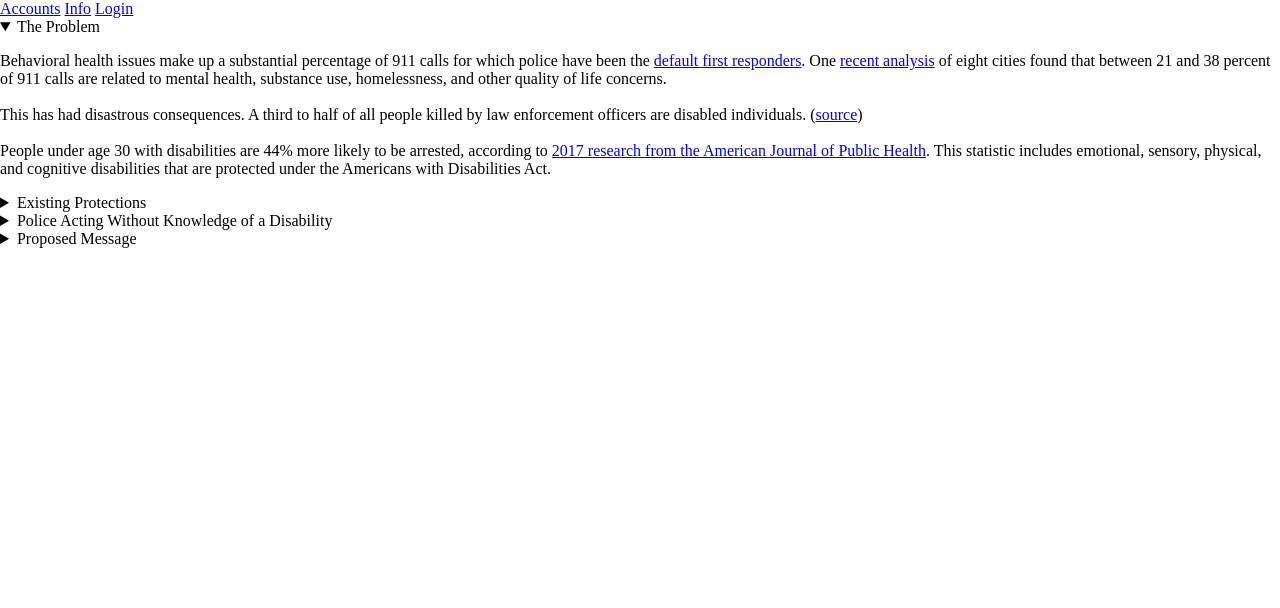
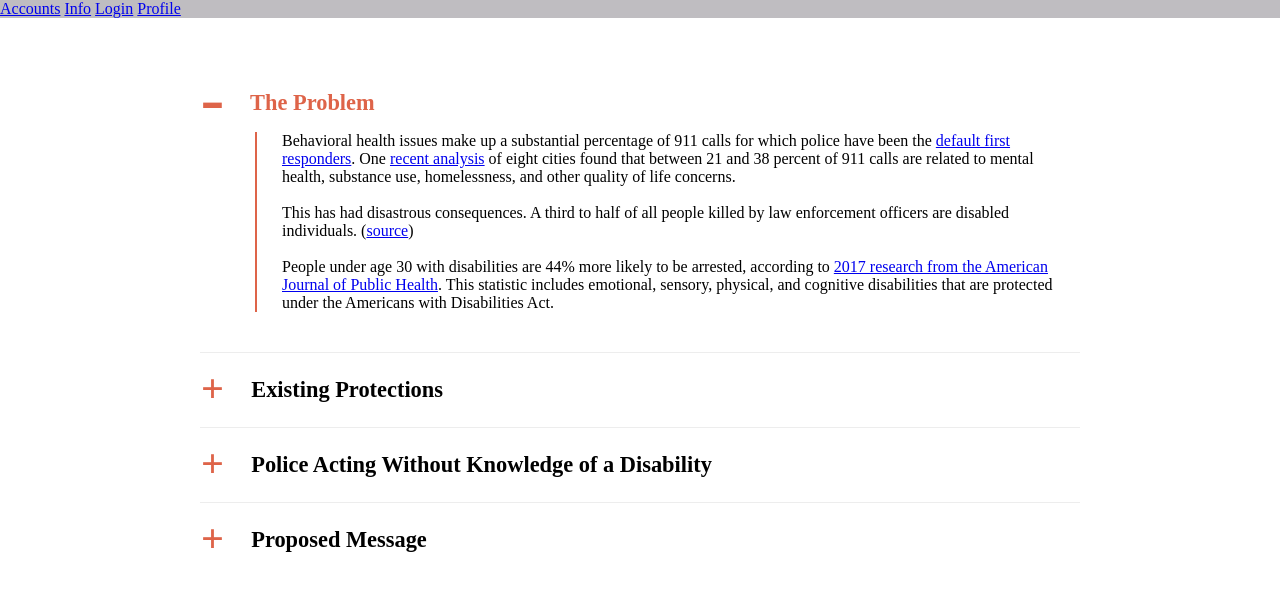
Before and after one commit to thecoachanna/takehaction, a Django app: page /info in a window 1280 px wide. Shown: the top 608 px of the page. Run offline with Django 4.2, Linux system fonts and the light colour scheme; data comes from the database, SQL or seed files in the repository.

Commit message:
added profile page

```diff
--- a/backend/takehaction/disability_info/static/accessibility/style.css
+++ b/backend/takehaction/disability_info/static/accessibility/style.css
@@ -14,7 +14,7 @@ body {
     left: 0;
     width: 100%;
     height: 100%;
-    background: url(images/background.png);
+    background: #114b5f;
     background-repeat: no-repeat;
     background-size: cover;
     background-position: center center;
@@ -38,9 +38,9 @@ body {
     margin-top: 1rem;
  }
  .hero-button {
-    background-color: #ae2d59;
+    background-color: #de9e36;
     color: white;
-    border: 1px solid #cb376a;
+    border: 1px solid #de9e36;
     margin-top: 5rem;
     padding: 0.9375rem1.875rem;
     font-family: "Monserrat", sans-serif;
@@ -49,6 +49,136 @@ body {
     cursor: pointer;
  }
  .hero-button:hover {
-    background-color: #cb376a;
-    border: 1px solid #db7598;
+    background-color: #de9e36;
+    border: 1px solid #de9e36;
  }
+
+.container {
+   background-color: #bfbdc1;
+}
+
+.faq-title {
+   font-size: 2em;
+   margin: 0.4em 0;
+}
+
+div.seperator {
+   width: 7.5em;
+   background-color: #DE6449;
+   height: 0.17em;
+   margin-left: -1.8em;
+}
+
+.faq-list > div {
+   border-bottom: 0.07em solid #ededed;
+   padding: 1.5em 0em;
+}
+
+.faq-list > div:last-child {
+   border: unset;
+}
+
+details > summary {
+   list-style: none;
+}
+details > summary::-webkit-details-marker {
+   display: none;
+}
+
+summary {
+   font-size: 1.4em;
+   font-weight: bold;
+   cursor: pointer;
+   -webkit-touch-callout: none;
+   -webkit-user-select: none;
+   -khtml-user-select: none;
+   -moz-user-select: none;
+   -ms-user-select: none;
+   user-select: none;
+   transition: all 0.3s ease;
+}
+
+summary:hover {
+   color: #DE6449;
+}
+
+details[open] summary ~ * {
+   animation: sweep .5s ease-in-out;
+}
+
+@keyframes sweep {
+   0%    {opacity: 0; margin-left: -10px}
+   100%  {opacity: 1; margin-left: 55px}
+}
+
+details[open] summary {
+   color: #DE6449;
+}
+
+details[open] p {
+   border-left: 2px solid #DE6449;
+   margin-left: 55px;
+   padding-left: 25px;
+   opacity: 100;
+   transition: all 3s ease;
+}
+
+details[open] summary:after {
+   content: "-";
+   font-size: 3.2em;
+   margin: -33px 0.35em 0 0;
+   font-weight: 200;
+}
+
+.faq-body {
+   width: 70em;
+   margin: 4em auto;
+   box-shadow: 0px 0px 16px #5b5b5b;
+   border-radius: 0.2em;
+   padding: 5em;
+   background-color: #fff;
+}
+
+.faq-list {
+   width: 55em;
+   margin: 1em auto;
+   padding: 2em 0;
+}
+
+summary::-webkit-details-marker {
+   display: none;
+}
+
+summary:after {
+   background: transparent;
+   border-radius: 0.3em;
+   content: "+";
+   color: #DE6449;
+   float: left;
+   font-size: 1.8em;
+   font-weight: bold;
+   margin: -0.3em 0.65em 0 0;
+   padding: 0;
+   text-align: center;
+   width: 25px;
+}
+
+ul, ol {
+ border-left: 2px solid #DE6449;
+ margin-left: 55px;
+ padding-left: 25px;
+}
+
+li {
+   margin-left: 55px;
+/*     padding-left: 25px; */
+   opacity: 100;
+   line-height: 1.4em;
+   transition: all 3s ease;
+}
+
+.bio {
+ line-height: 1.4em;
+ word-wrap: break-word;
+ width: 400px;
+}
--- a/backend/takehaction/disability_info/templates/base.html
+++ b/backend/takehaction/disability_info/templates/base.html
@@ -4,7 +4,7 @@
 <head>
   <title>
     {% block title %}
-    <!-- insert title -->
+    Disabili-Buddy
     {% endblock %}
   </title>
   {% load static %}
@@ -19,6 +19,7 @@
         <a href="#">Accounts</a>
         <a href="{% url 'info' %}">Info</a>
         <a href="{% url 'login' %}">Login</a>
+        <a href="{% url 'profile'%}">Profile</a>
       </div>
     </div>
   </header>
--- a/backend/takehaction/disability_info/templates/index.html
+++ b/backend/takehaction/disability_info/templates/index.html
@@ -4,9 +4,9 @@
 
 <section class="hero">
   <div class="hero-content">
-    <h1 class="hero-title">Welcome to app name!</h1>
+    <h1 class="hero-title">Disabili-Buddy</h1>
 
-    <h2 class="hero-subtitle">Designed for xyz.</h2>
+    <h2 class="hero-subtitle">An assistive tool to help disabled folx safely communicate with law enforcement.</h2>
 
     <p>users: {{ users }}</p>
     {% if user.is_authenticated %}
--- a/backend/takehaction/disability_info/templates/registration/login.html
+++ b/backend/takehaction/disability_info/templates/registration/login.html
@@ -3,7 +3,9 @@
 {% block content %}
 
   {% if form.errors %}
-    <p>Your username and password didn't match. Please try again.</p>
+  <section class="hero">
+  <div class="hero-content">
+    <p class="hero-title">Your username and password didn't match. Please try again.</p>
   {% endif %}
 
   {% if next %}
@@ -33,5 +35,5 @@
 
   {# Assumes you setup the password_reset view in your URLconf #}
   <p><a href="{% url 'password_reset' %}">Lost password?</a></p>
-
+</div></section>
 {% endblock %}
--- a/backend/takehaction/disability_info/views.py
+++ b/backend/takehaction/disability_info/views.py
@@ -11,7 +11,9 @@ def index(request):
 
 
 def profile(request):
-    pass
+    users = User.objects.count()
+    context = {"users": users}
+    return render(request, "profile.html", context=context)
 
 
 def info(request):
```
Also changed, not shown: backend/takehaction/disability_info/templates/profile.html (added, +23 -0 lines), 1 other file.
